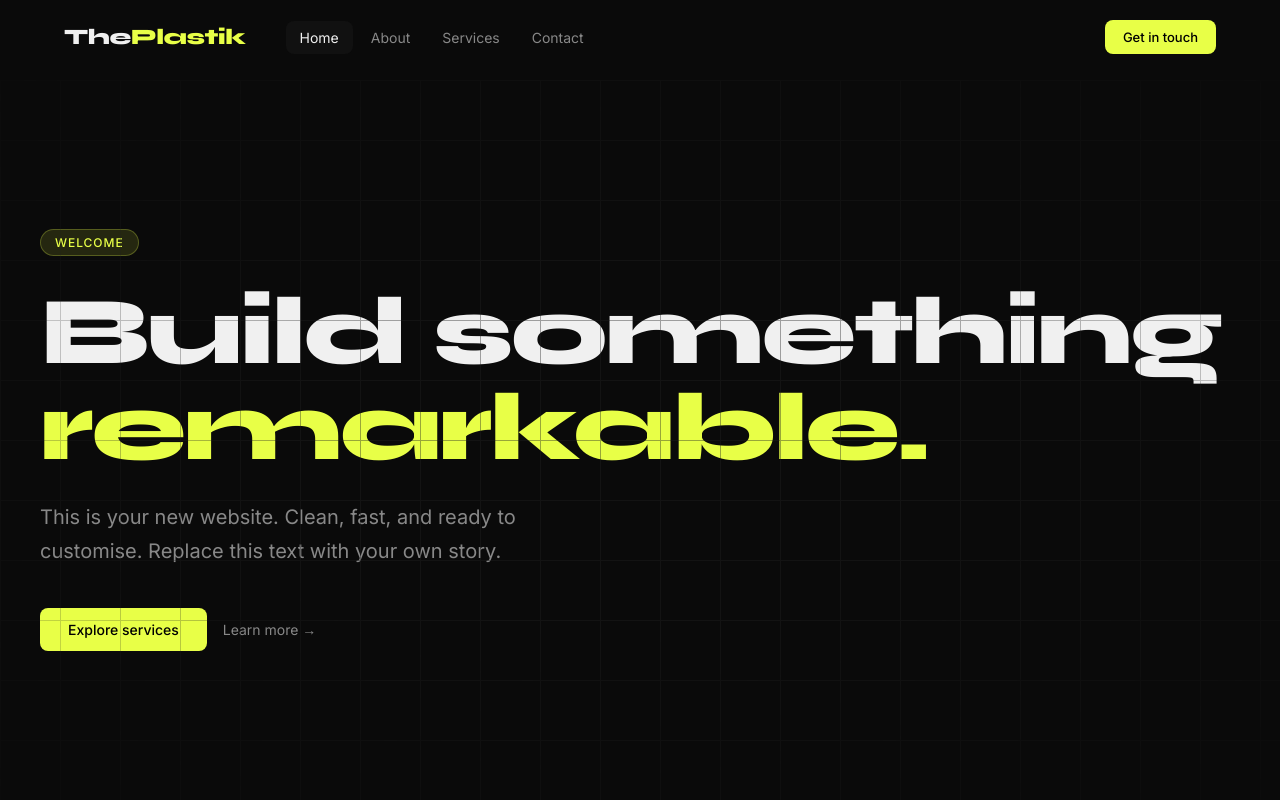
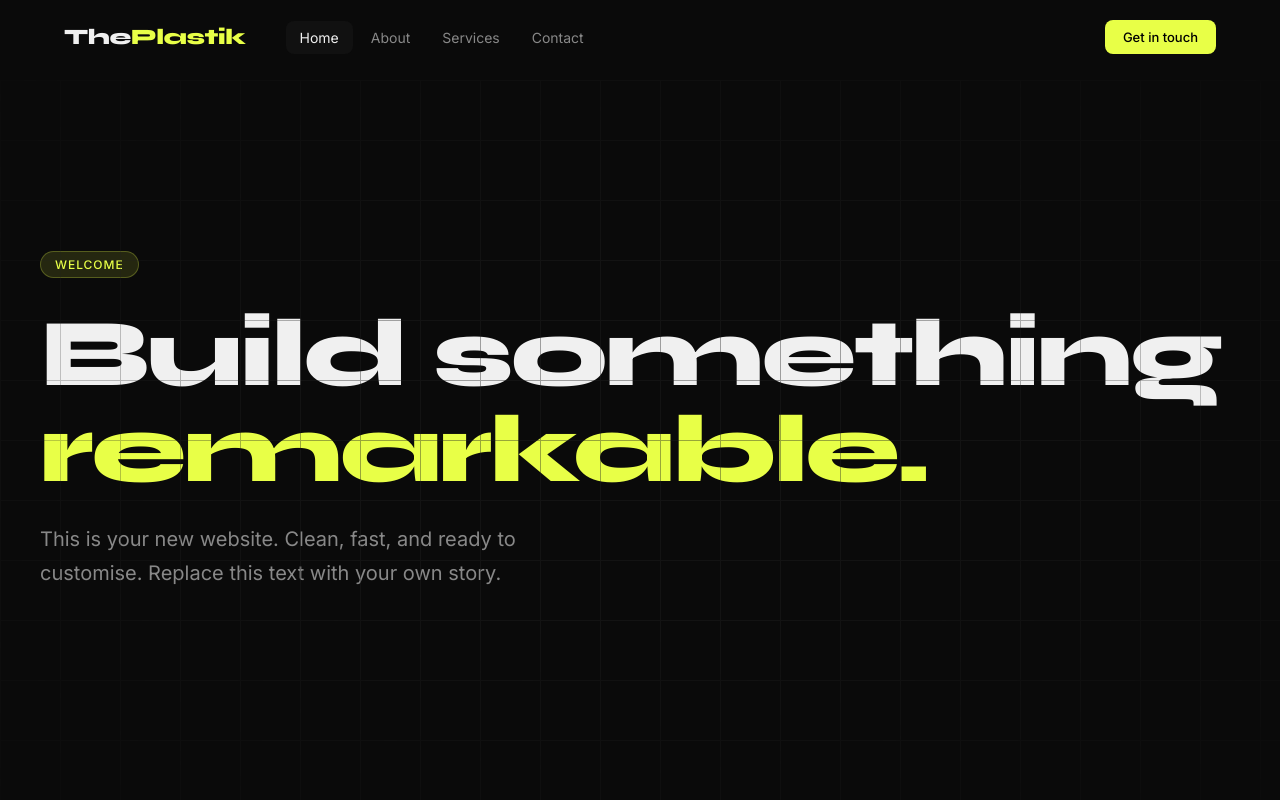
Before and after one commit to Ledgeum/my-site, a React (Vite) app: page / in a window 1280 px wide. Shown: the top 800 px of the page. Built offline with nearby package versions, Linux system fonts and the light colour scheme.

Commit message:
Update Home.jsx

```diff
--- a/src/pages/Home/Home.jsx
+++ b/src/pages/Home/Home.jsx
@@ -16,14 +16,6 @@ function Home() {
             This is your new website. Clean, fast, and ready to customise.
             Replace this text with your own story.
           </p>
-          <div className={styles.heroBtns}>
-            <NavLink to="/services" className={styles.btnPrimary}>
-              Explore services
-            </NavLink>
-            <NavLink to="/about" className={styles.btnSecondary}>
-              Learn more →
-            </NavLink>
-          </div>
         </div>
         <div className={styles.heroGrid} aria-hidden="true" />
       </section>
```
